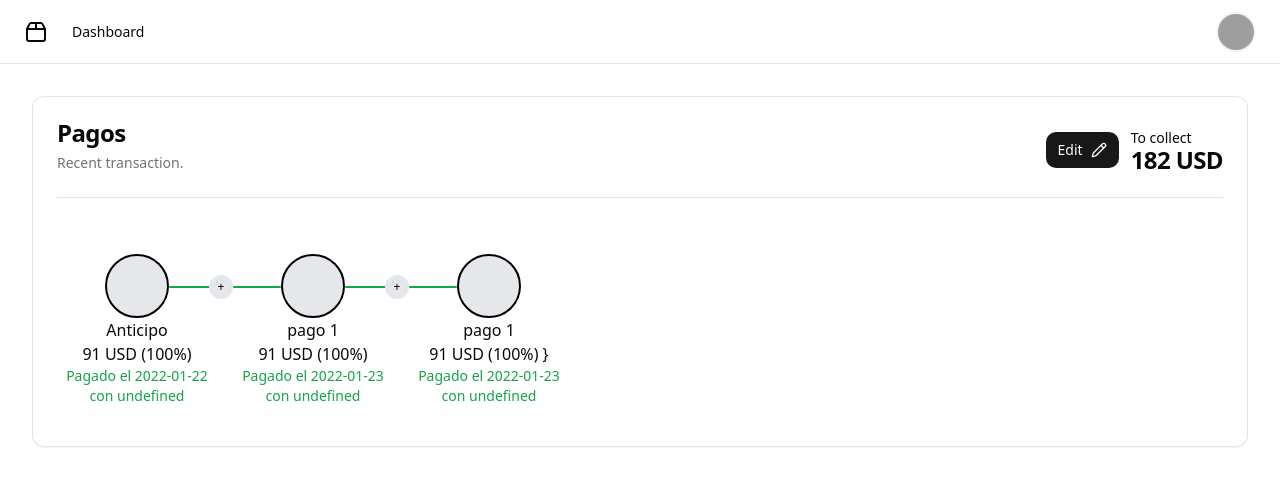
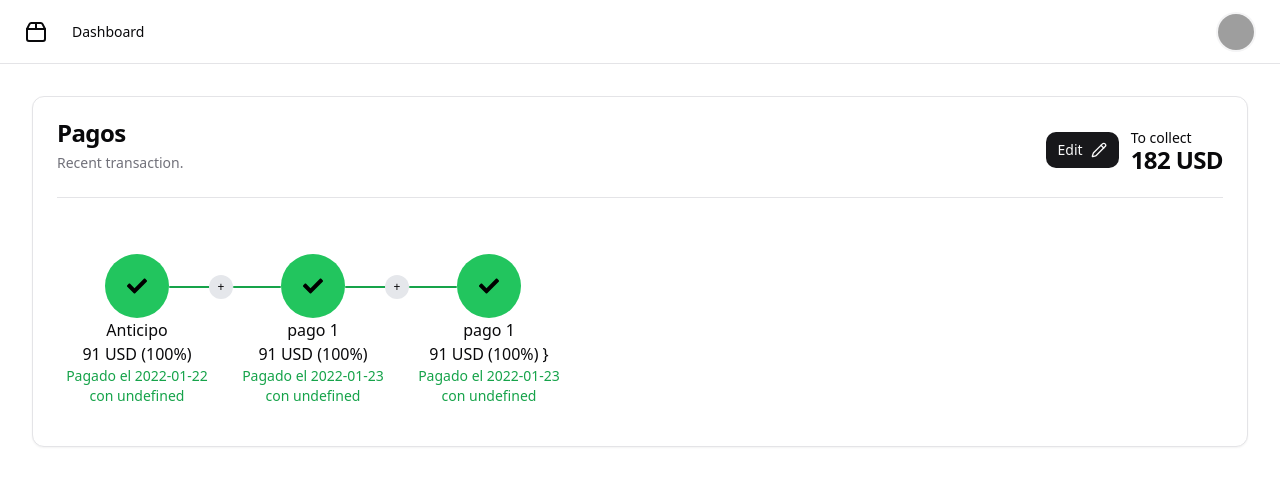
Before and after one commit to alejopua/controlPay_2024, a React (Vite) app: page / in a window 1280 px wide. Shown: the top 486 px of the page. Built offline with nearby package versions, Linux system fonts and the light colour scheme; grey boxes are pictures that could not be loaded.

Commit message:
refactor: Update PaymentModal component UI and add payment status display

```diff
--- a/src/controlPay/components/PaymentModal.jsx
+++ b/src/controlPay/components/PaymentModal.jsx
@@ -22,15 +22,29 @@ import {
 } from "@/components/ui/select";
 import { MdOutlineModeEditOutline } from "react-icons/md";
 import { PiTrashLight } from "react-icons/pi";
+import { FaCheck } from "react-icons/fa";
 
-const PaymentModal = ({ id }) => {
-  console.log(id);
+const PaymentModal = ({ payment }) => {
+  const statusPay = "pendings";
   return (
     <>
       <Dialog>
-        <DialogTrigger asChild>
-          <button className="relative size-16 flex items-center justify-center bg-gray-200 border-black border-2  rounded-full group">
-            <MdOutlineModeEditOutline className="size-5 text-black opacity-0 group-hover:opacity-100 transition-opacity duration-300" />
+        <DialogTrigger
+          disabled={statusPay === "pending" ? false : true}
+          asChild
+        >
+          <button
+            className={`relative size-16 flex items-center justify-center ${
+              statusPay === "pending"
+                ? "bg-gray-200 border-black border-2"
+                : "bg-green-500"
+            } rounded-full group`}
+          >
+            {statusPay === "pending" ? (
+              <MdOutlineModeEditOutline className="size-5 text-black opacity-0 group-hover:opacity-100 transition-opacity duration-300" />
+            ) : (
+              <FaCheck className="size-5 text-black " />
+            )}
           </button>
         </DialogTrigger>
         <DialogContent className="sm:max-w-[425px]">
```
